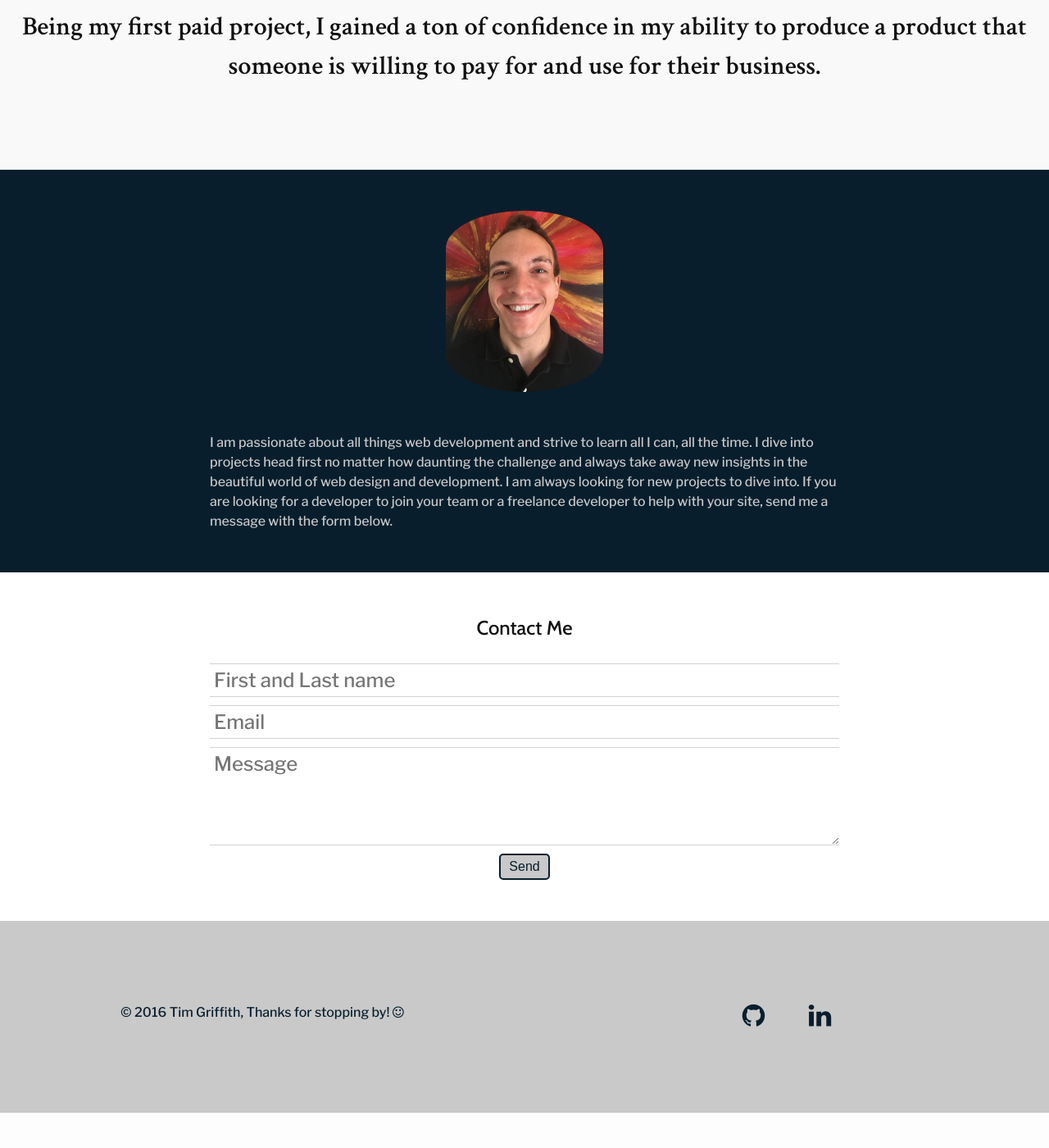
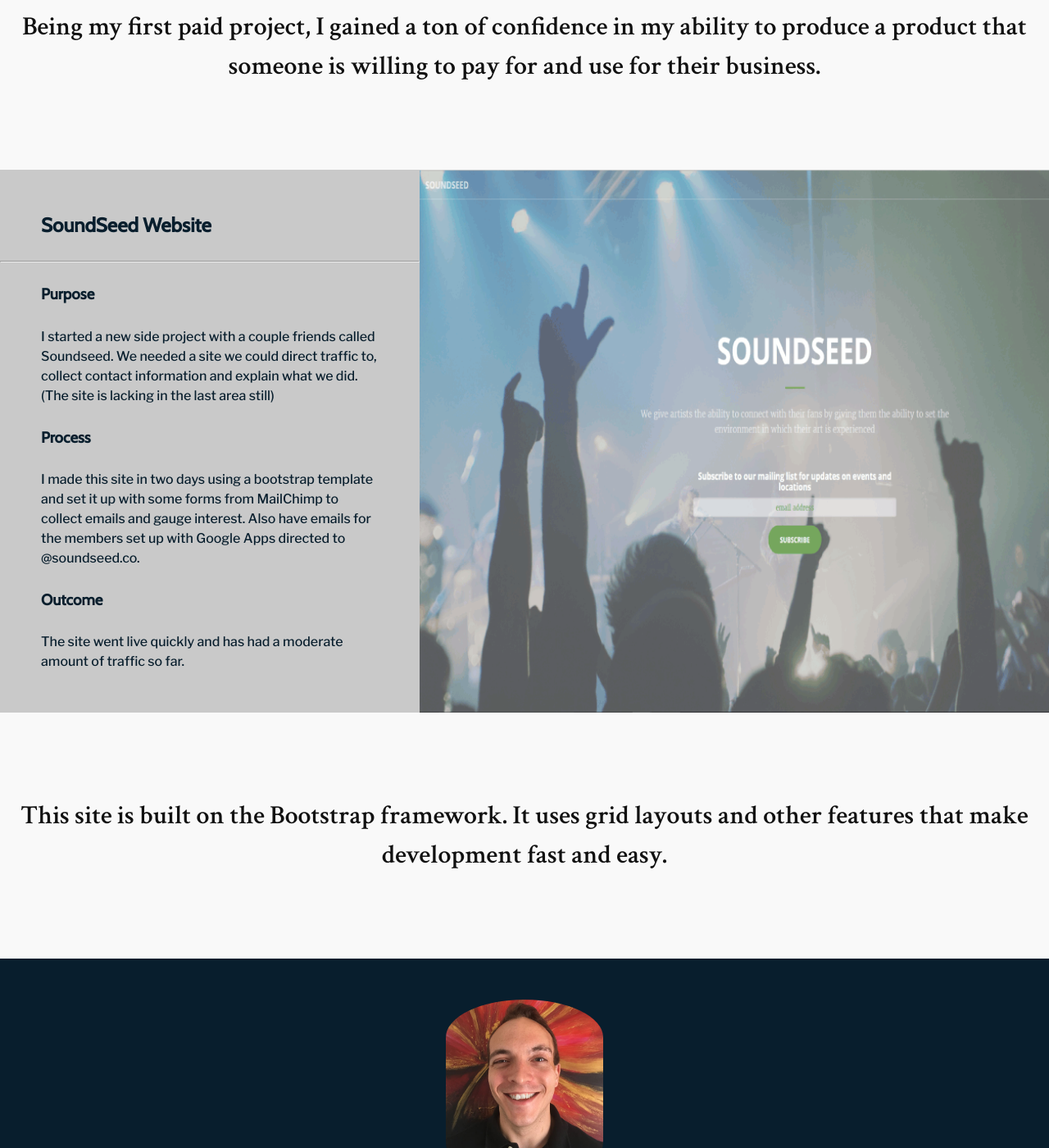
Before and after one commit to tmgriffith/new-site, a Jekyll site: the page built from index.html, in a window 1280 px wide and 1400 px high, scrolled down 2756 px. Shown: the whole window at 82% size. Built offline with Jekyll 4.4.1, drawn with Linux system fonts in a browser that asks for light colours; before the commit the page ends 4120 px from its top, so only the background shows below that.

Commit message:
add sound seed to portfolio

```diff
--- a/_includes/portfolio.html
+++ b/_includes/portfolio.html
@@ -42,4 +42,25 @@
 	<div class="big-description">
 		<p>Being my first paid project, I gained a ton of confidence in my ability to produce a product that someone is willing to pay for and use for their business.</p>
 	</div>
+	<div class="row">
+		<a class="photo hide-lg" href="http://www.soundseed.co" target="_blank" style="background-image: url(../img/portfolio/soundseed.png)">
+			<h1>Soundseed</h1>
+		</a>
+		<div class="info">
+			<h2>SoundSeed Website</h2>
+			<hr>
+			<h3>Purpose</h3>
+			<p>I started a new side project with a couple friends called Soundseed. We needed a site we could direct traffic to, collect contact information and explain what we did. (The site is lacking in the last area still)</p>
+			<h3>Process</h3>
+			<p>I made this site in two days using a bootstrap template and set it up with some forms from MailChimp to collect emails and gauge interest. Also have emails for the members set up with Google Apps directed to @soundseed.co.</p>
+			<h3>Outcome</h3>
+			<p>The site went live quickly and has had a moderate amount of traffic so far.</p>
+		</div>
+		<a class=" photo hide-sm" href="http://www.soundseed.co" target="_blank" style="background-image: url(../img/portfolio/soundseed.png);">
+			<h1>Soundseed</h1>
+		</a>
+	</div>
+	<div class="big-description">
+		<p>This site is built on the Bootstrap framework. It uses grid layouts and other features that make development fast and easy.</p>
+	</div>
 </section>
```
Also changed, not shown: img/portfolio/soundseed.png (added).
